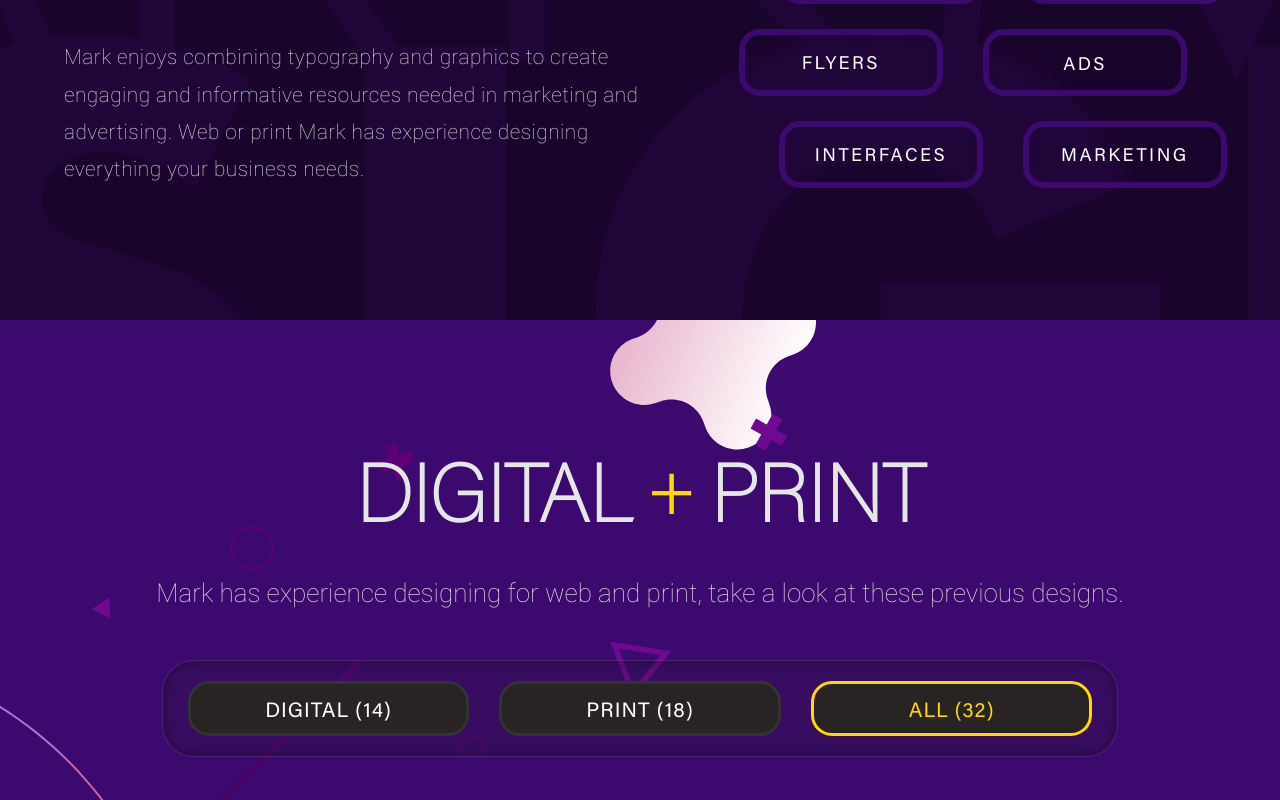
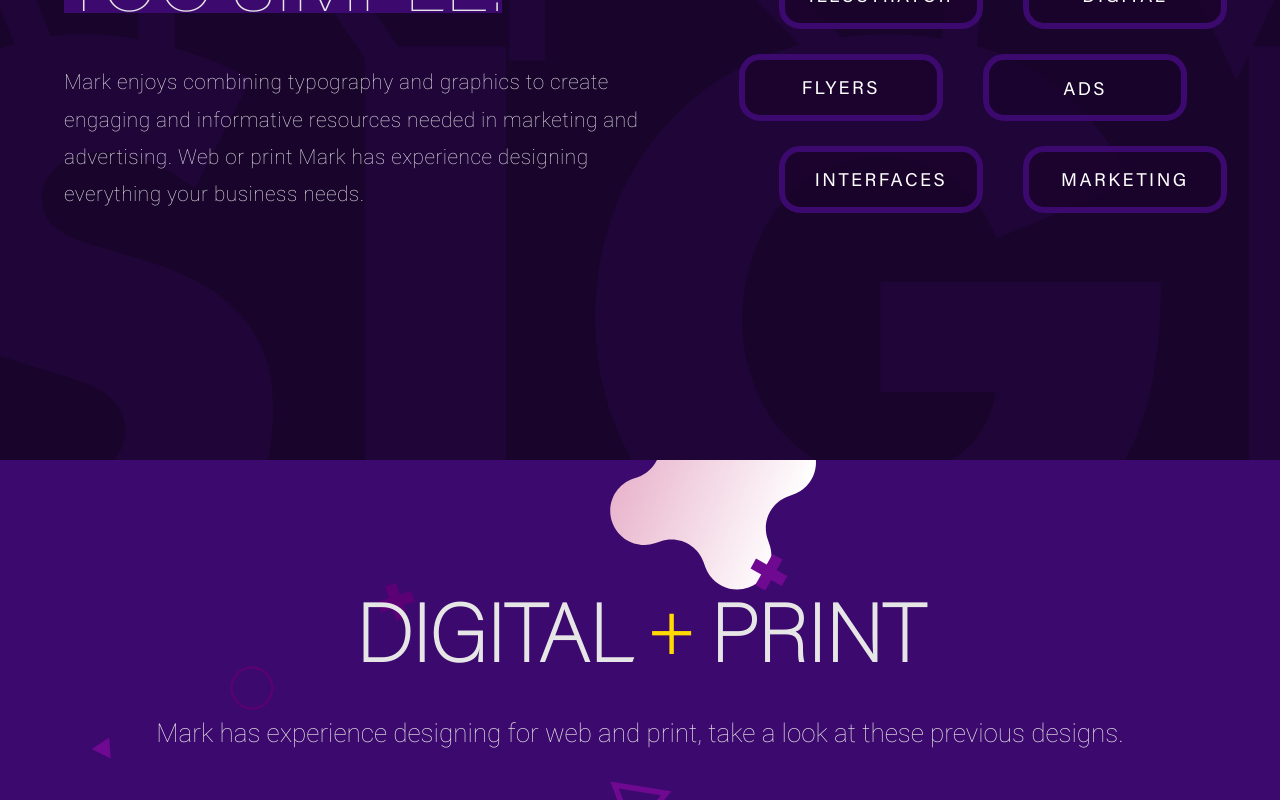
Before and after one commit to mcgmark/2023-React-Portfolio, a React (Create React App) app: page /design in a window 1280 px wide. Shown: the part 440-1240 px from the top of the page. Built offline with nearby package versions, Linux system fonts and the light colour scheme; grey boxes are pictures that could not be loaded.

Commit message:
Minor changes

```diff
--- a/src/views/components/footer/footer.tsx
+++ b/src/views/components/footer/footer.tsx
@@ -9,13 +9,14 @@ height: 150px;
 display: flex;
 align-items: center;
 justify-content: center;
+text-align: center;
 `;
 
 const FooterInnerContainer = styled.section`
 `;
 
 const NameLogo = styled.span`
-    font-family: Rubik;
+    font-family: 'Rubik';
     font-size: 1.75rem;
     text-transform: uppercase;
     cursor: pointer;
--- a/src/views/components/menu/menu.tsx
+++ b/src/views/components/menu/menu.tsx
@@ -64,7 +64,7 @@ const NameLogo = styled.span<MenuContainerProps>`
 `;
 
 const MobileMenuContainer = styled.div<MobileMenuProps>`
-box-sizing: border-box;
+    box-sizing: border-box;
     display: flex;
     flex-direction: column;
     position: fixed;
@@ -76,7 +76,7 @@ box-sizing: border-box;
     backdrop-filter: blur(70px);
     z-index: 1000;
     left: ${(props) => (props.$showmenu ? "0%" : "100%")};
-    transition: left .5s ease;
+    transition: all .5s ease;
     box-shadow: ${(props) => (props.$showmenu ? "0px 0px 50px rgb(0, 0, 0)" : "none")};
     border: 0px;
     overflow-y: auto;
@@ -109,32 +109,32 @@ box-sizing: border-box;
     @media (min-width: 1200px){
         background-position: 0% top;
         left: ${(props) => (props.$showmenu ? "45%" : "100%")};
-        padding: 0px 2%;
+        padding: 50px 2%;
         width: 50%;
     }
 
     @media (min-width: 1800px){
         background-position: -10% top;
         left: ${(props) => (props.$showmenu ? "55%" : "100%")};
-        padding: 0px 2%;
+
         width: 40%;
     }
 
     @media (min-width: 2000px){
         background-position: -20% top;
         left: ${(props) => (props.$showmenu ? "65%" : "100%")};
-        padding: 0px 2%;
         width: 30%;
     }
 `;
 
 const MobileMenuContent = styled.div`
+    box-sizing: border-box;
     display: flex;
     flex-direction: column;
     align-items: start;
     gap: 20px;
     position: relative;
-    top: 120px;
+    top: 80px;
 `;
 
 const MobileMenuButton = styled.h2<MobileMenuButtonProps>`
@@ -262,7 +262,7 @@ const MobileMenu = React.forwardRef<HTMLDivElement, MobileMenuProps>(({ $showmen
                 <MobileMenuParagraph>
                 40, living in Barrie, Ontario Mark has years of experience related to computers, marketing, graphic design, and web development. The majority of Mark's experience comes from designing everything related to marketing a business or service. Mailout flyers, websites, newspaper/magazine ads, printed tshirts, posters, cnc cutting/engraving, and more.
                 <br/><br/>
-                Recently Mark graduated from Georgian College, Dean's List, and has spent the last 3 years learning the fundamentals of programming and web development.
+                Recently Mark graduated from Georgian College, Dean's List, and has spent the last 3 years learning the fundamentals of web development.
                 </MobileMenuParagraph>
             </MobileMenuContent>
         </MobileMenuContainer>
--- a/src/views/content/design/design-cloud.tsx
+++ b/src/views/content/design/design-cloud.tsx
@@ -90,7 +90,7 @@ const CloudItem = styled.span<CloudItemProps>`
         text-transform: uppercase;
         animation: ${({$isAnimated}) => $isAnimated ? 'cloudpulse 1s ease-in-out' : 'none' };
         transition: all 2s ease;
-        backdrop-filter: blur(10px);
+        background-color: rgba(25, 4, 43, 0.734);
 
         @keyframes cloudpulse {
             0% {
--- a/src/views/content/design/design-intro.tsx
+++ b/src/views/content/design/design-intro.tsx
@@ -20,7 +20,7 @@ const IntroText = styled.h1`
     position: relative;
     font-family: 'Acumin-thin';
     text-transform: uppercase;
-    font-size: 2.5rem;
+    font-size: 2.6rem;
     font-weight: 100;
     width: fit-content;
     z-index: 1;
--- a/src/views/content/design/design-portfolio.tsx
+++ b/src/views/content/design/design-portfolio.tsx
@@ -78,31 +78,32 @@ const PortfolioIntro = styled.p`
 
 const FilterButtonsContainer = styled.section`
     box-sizing: border-box;
-    border-radius: 32px;
-    padding: 20px 25px;
+    border-radius: 40px;
+    padding: 15px 25px;
     display: flex;
     flex-direction: column;
     justify-content: center;
     align-items: center;
     margin-top: 20px;
-    width: fit-content;
-    gap: 30px;
-    background-color: #2424242a;
+    width: 100%;
+    gap: 20px;
+    background-color: #24242417;
     align-self: center;
     border: 1px solid #ffffff1a;
     box-shadow: inset 0px 0px 15px rgba(0, 0, 0, 0.355);
 
     @media (min-width: 815px) {
         flex-direction: row;
+        max-width: 1000px;
     }
 `;
 
 const PortfolioFilterButton = styled.button<PortfolioFilterButtonProps>`
-        border-radius: 21px;
+        border-radius: 45px;
         background-color: rgb(41, 36, 36);
         border: ${({ $selected }) => $selected ? '3px solid rgb(255, 217, 0)' : '3px solid rgb(51, 51, 53)'};
-        width: 62vw;
-        max-width: 300px;
+        width: 100%;
+
         height: 55px;
         font-family: 'Acumin-Book';
         font-size: 1.3rem;
@@ -114,9 +115,11 @@ const PortfolioFilterButton = styled.button<PortfolioFilterButtonProps>`
         transition: all .3s ease;
         animation: ${({ $selected }) => $selected ? 'pulse 0.3s 1' : 'none'};
 
-        @media (min-width: 800px){
-            width: 22vw;
+        @media (min-width: 1000px) {
+            flex-direction: row;
+            max-width: 300px;
         }
+
 
         &:hover {
             background-color: ${({ $selected }) => $selected ? 'rgb(42, 42, 43)' : 'rgb(59, 59, 60)'};
@@ -155,7 +158,7 @@ const PortfolioItemsContainer = styled.section`
 const PortfolioItem = styled.div`
     position: relative;
     box-sizing: border-box;
-    width: 80%;
+    width: 100%;
     overflow: hidden;
     opacity: 0;
     aspect-ratio: 16/9;
@@ -214,10 +217,6 @@ const PortfolioItemText = styled.div`
         height: 100%;
         backdrop-filter: blur(5px) grayscale(100);
         background: rgba(14, 13, 14, 0.9);
-    }
-
-    @media (max-width: 600px) {
-        display: none;
     }
 `;
 
--- a/src/views/content/dev/dev-portfolio.tsx
+++ b/src/views/content/dev/dev-portfolio.tsx
@@ -50,10 +50,11 @@ const PortfolioItem = styled.div`
     background-repeat: repeat;
     z-index: 499;
     box-shadow: 0px 0px 80px rgba(0, 0, 0, 0.6);
-    filter:  grayscale(100%);
+
 
     @media (min-width: 1000px){
         padding: 10px 10px;
+        filter:  grayscale(100%);
     }
 
     &:hover {
@@ -155,7 +156,7 @@ const ListItem = styled.li`
 
 const StyledItemButton = styled.button`
   position: relative;
-  font-size: 1.25rem;
+  font-size: 1rem;
   font-family: 'Arial-MT-Bold';
   color: #ffffff;
   padding: 15px 0px;
--- a/src/views/content/home/home-hero.tsx
+++ b/src/views/content/home/home-hero.tsx
@@ -135,6 +135,7 @@ const HomeHeroCircle = styled(animated.div)<ImageProps>`
 const HomeHeroContainer = styled(animated.div)`
     position: relative;
     z-index: 5;
+    perspective: 1000px;
 `;
 
 interface HomeHeroProps {
@@ -191,7 +192,7 @@ const HomeHero: React.FC<HomeHeroProps> = ( { onImagesLoaded }) => {
     return heroLoaded ? (
         <HomeHeroContainer style={animatedProps}>
             <section>
-                <SpacemanColorIMG top="50px" left="-30px" src={spacemanColorImage} alt="Logo"></SpacemanColorIMG>
+                <SpacemanColorIMG top="50px" left="-30px" src={spacemanColorImage} alt="Logo" ></SpacemanColorIMG>
                 <SpacemanPlainIMG top="150px" left="630px" src={spacemanPlainImage} alt="Logo"></SpacemanPlainIMG>
                 <StarLargeIMG top="-90px" left="500px" src={starLarge} alt="star" ></StarLargeIMG>
                 <StarMediumIMG top="420px" left="-50px" src={starMedium} alt="star"></StarMediumIMG>
--- a/src/views/content/home/home-text.tsx
+++ b/src/views/content/home/home-text.tsx
@@ -24,6 +24,7 @@ const HomeHeading = styled.h1`
     font-size: 16vw;
     line-height: 110%;
     letter-spacing: -.15rem;
+    z-index:800;
 
     @media (min-width: 1000px) {
         font-size: 12vw;
@@ -51,7 +52,8 @@ const HomeParagraph = styled.p`
     }
 
     @media (min-width: 1500px) {
-        width: 80%;
+        width: 90%;
+        font-size: 1.5rem;
     }
 `;
 
--- a/src/views/routes/design.tsx
+++ b/src/views/routes/design.tsx
@@ -36,20 +36,20 @@ const HeaderSection = styled.header`
     column-gap: 4rem;
     width: 90%;
     max-width: 2000px;
-    height: 700px;
-    margin-top: 60px;
+    min-height: 100vh;
 
     @media (min-width: 1000px) {
         grid-template-columns: 1fr 1fr;
         column-gap: 5rem;
+        min-height: 750px;
+        padding-top: 60px;
+        padding-bottom: 90px;
     }
 
     @media (min-width: 2000px) {
         column-gap: 17rem;
         height: 800px;
     }
-
-
 `;
 
 // const SubHeader = styled.section`
```
